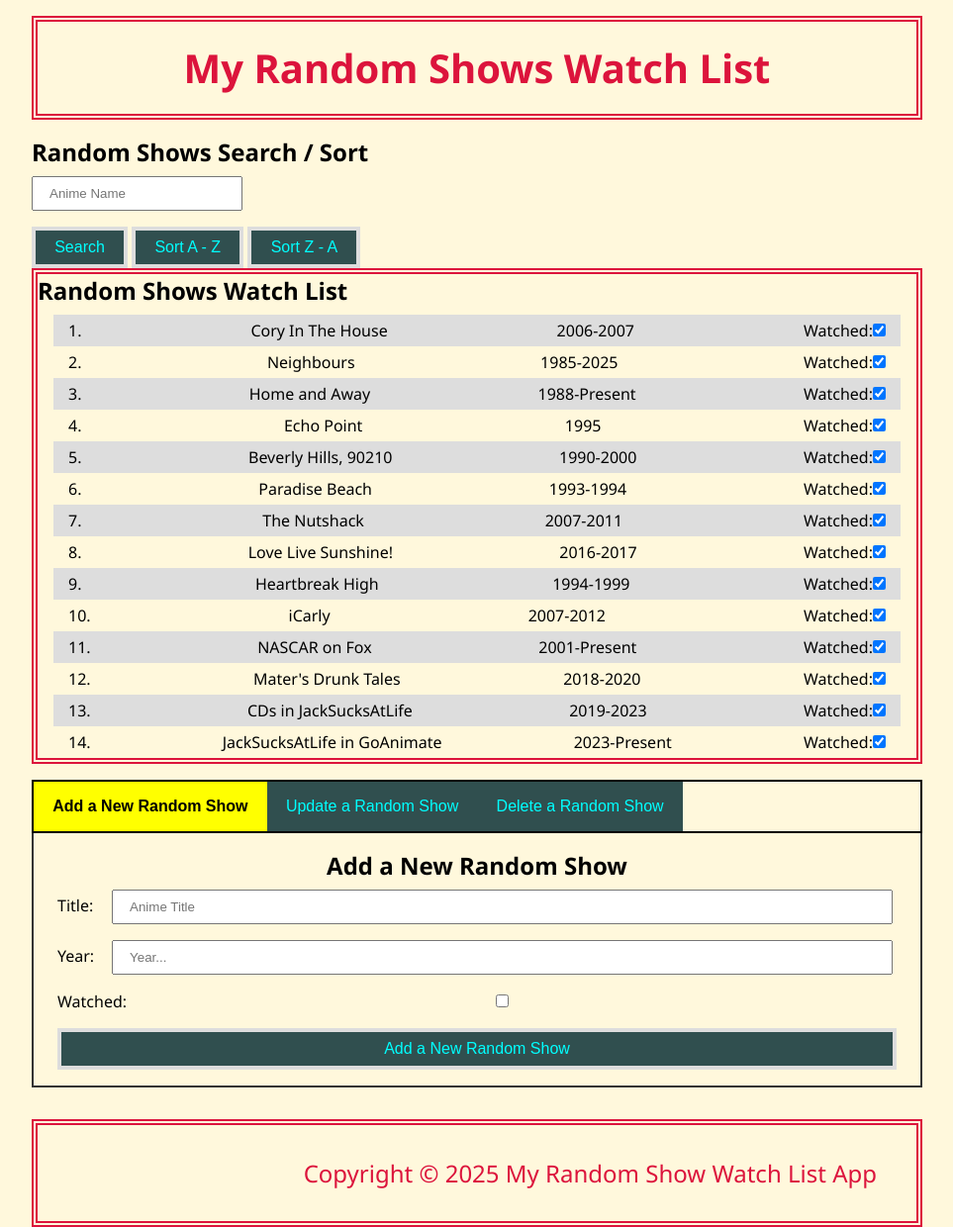
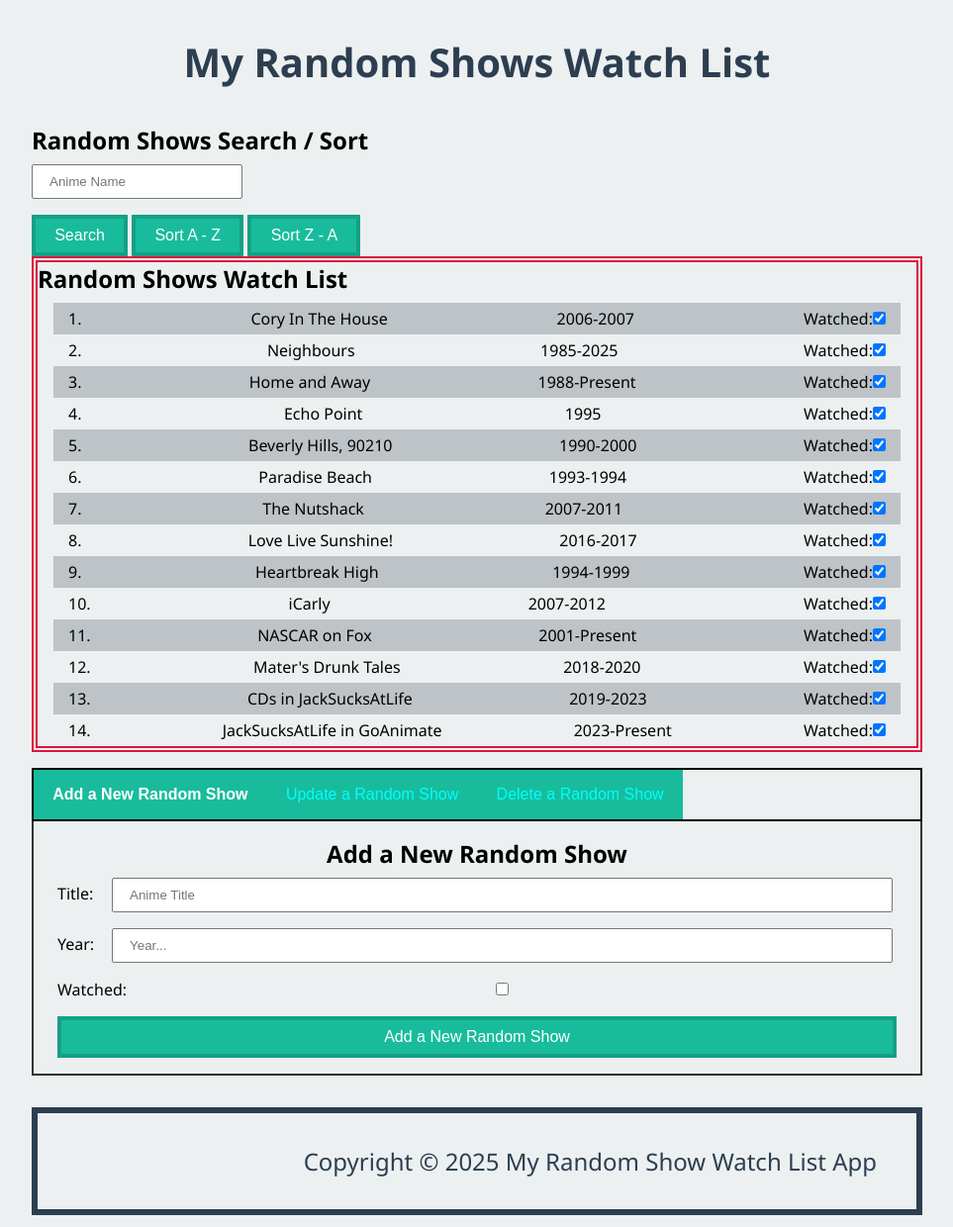
Before and after one commit to GeorgeChrisSmith/My-Random-Shows-Watch-List, a plain HTML site: page index.html in a window 1280 px wide. Shown: the whole page at 99% size, without its empty margins (158-1121 px from the left). Drawn offline with Linux system fonts and the light colour scheme.

Commit message:
Update style.css

```diff
--- a/css/style.css
+++ b/css/style.css
@@ -8,7 +8,7 @@
 /* Body style */
 body {
   font-family: 'Segoe UI', Tahoma, Geneva, Verdana, sans-serif;
-  background-color: cornsilk;
+  background-color: #ECF0F1;
 }
 /* em font size - em target the parent container */
 /* rem = root container - body */
@@ -18,10 +18,10 @@ body {
 h1 {
   margin-top: 1rem;
   margin-bottom: 1rem;
-  color: crimson;
+  color: #2C3E50;
   padding: 1.2rem 0;
   text-align: center;
-  border: 6px crimson double;
+  border: 6px  #2C3E50;
   font-size: 2.5rem;
 }
 
@@ -48,14 +48,14 @@ button {
   font-size: 16px;
   cursor: pointer;
   padding: 0.5rem 1.2rem;
-  background-color: #304F4F;
-  color: cyan;
-  border: 4px solid #dddddd;
+  background-color: #18BC9C;
+  color: white;
+  border: 4px solid #16A085;
 }
 
 button:hover {
-  background-color: black;
-  border: 4px crimson solid;
+  background-color: #16A085;
+  border: 4px solid #18BC9C;
 }
 
 /* List styles */
@@ -72,11 +72,11 @@ button:hover {
 }
 
 .row:nth-child(odd){
-  background-color: #dddddd;
+  background-color: #BDC3C7;
 }
 
 .row:hover {
-  background-color: yellow;
+  background-color: #F39C12;
 }
 
 /* Tab Styles - tablinks */
@@ -96,8 +96,8 @@ button:hover {
 }
 
 .tab button.active {
-  background-color: yellow;
-  color: black;
+  background-color: #18BC9C;
+  color: white;
   font-weight: 700;
 }
 
@@ -130,8 +130,8 @@ button:hover {
 /* Footer styles */
 footer {
   margin-top: 2rem;
-  border: 6px crimson double;
-  color: crimson;
+  border: 6px solid #2C3E50;
+  color: #2C3E50;
   padding: 2rem;
   text-align: right;
   font-size: 1.5rem;
```
